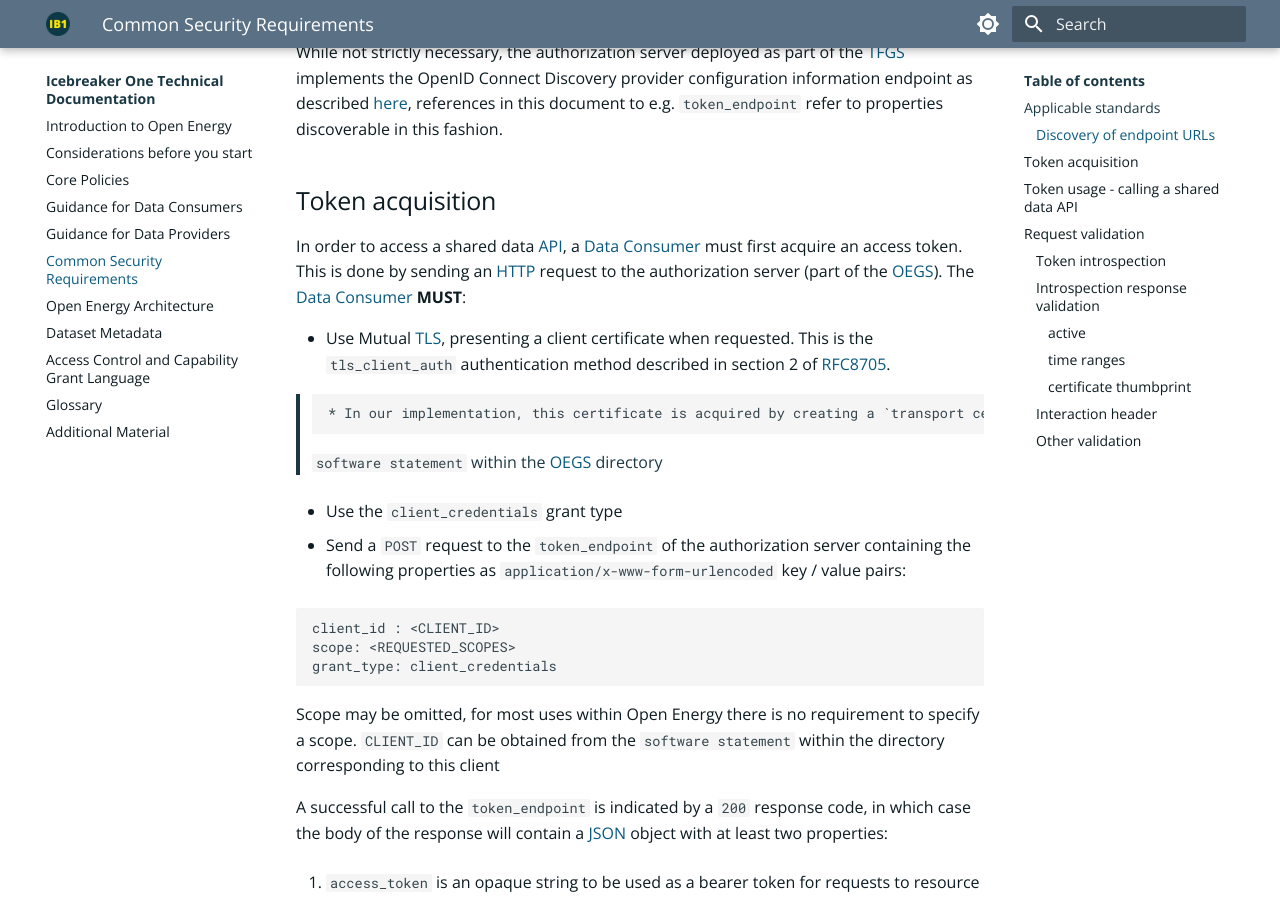
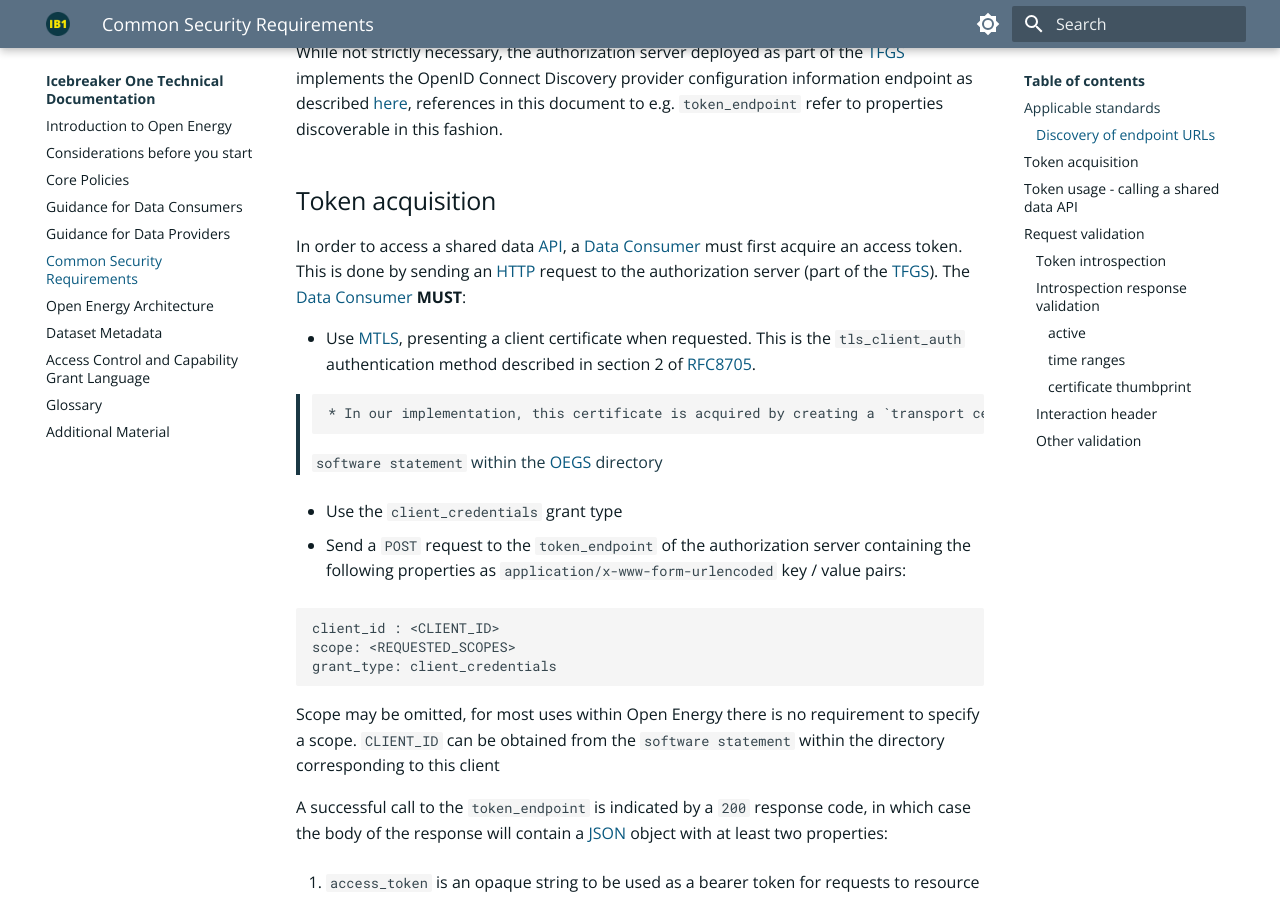
Before and after one commit to icebreakerone/ib1-technical-docs, an MkDocs documentation site: the page built from docs/ops_guidelines/technical_common.md, in a window 1280 px wide and 900 px high, scrolled down 905 px. Built offline with MkDocs 1.6.1 and Material for MkDocs 9.7.7, drawn with Linux system fonts in a browser that asks for light colours; the version menu is left out.

Commit message:
docs/ops_guidelines/technical_common.md updated from https://stackedit.net/

```diff
--- a/docs/ops_guidelines/technical_common.md
+++ b/docs/ops_guidelines/technical_common.md
@@ -1,8 +1,6 @@
 # Common Security Requirements
 
-**NOTE**: The key words **“MUST”**, **“MUST NOT”**, **“REQUIRED”**, **“SHALL”**, **“SHALL NOT”**, **“SHOULD”**,
-**“SHOULD NOT”**, **“RECOMMENDED”**, **“MAY”**, and **“OPTIONAL”** in this document are to be interpreted
-as described in [RFC 2119](https://www.ietf.org/rfc/rfc2119.txt).
+**NOTE**: The key words **“MUST”**, **“MUST NOT”**, **“REQUIRED”**, **“SHALL”**, **“SHALL NOT”**, **“SHOULD”**, **“SHOULD NOT”**, **“RECOMMENDED”**, **“MAY”**, and **“OPTIONAL”** in this document are to be interpreted as described in [RFC 2119](https://www.ietf.org/rfc/rfc2119.txt).
 
 The Icebreaker One (IB1) Trust Framework defines a security and trust model for shared data [APIs](../glossary.md#term-Application-programming-interface). Three parties are involved in each shared data request:
 
@@ -10,8 +8,7 @@
 1. The [Data Consumer](../glossary.md#term-Data-Consumer) wishing to access the [shared data](../glossary.md#term-Shared-data) [API](../glossary.md#term-Application-programming-interface)
 
 
-2. The [authorization](../glossary.md#term-Authorization) server, as part of the governance service ([TFGS](../glossary.md#term-Trust-Framework-Governance-Service)), with knowledge about the
-[Data Consumer](../glossary.md#term-Data-Consumer) as represented by an organisation account within the [TFGS](../glossary.md#term-Trust-Framework-Governance-Service)
+2. The [authorization](../glossary.md#term-Authorization) server, as part of the governance service ([TFGS](../glossary.md#term-Trust-Framework-Governance-Service)), with knowledge about the [Data Consumer](../glossary.md#term-Data-Consumer) as represented by an organisation account within the [TFGS](../glossary.md#term-Trust-Framework-Governance-Service)
 
 
 3. The [Data Provider](../glossary.md#term-Data-Provider) responsible for supplying shared data through its shared data [API](../glossary.md#term-Application-programming-interface)
@@ -41,11 +38,9 @@
 
 ## Token acquisition
 
-In order to access a shared data [API](../glossary.md#term-Application-programming-interface), a [Data Consumer](../glossary.md#term-Data-Consumer) must first acquire an access token. This is done by sending an
-[HTTP](../glossary.md#term-HypterText-Transfer-Protocol) request to the authorization server (part of the [OEGS](../glossary.md#term-Open-Energy-Governance-Service)). The [Data Consumer](../glossary.md#term-Data-Consumer) **MUST**:
+In order to access a shared data [API](../glossary.md#term-Application-programming-interface), a [Data Consumer](../glossary.md#term-Data-Consumer) must first acquire an access token. This is done by sending an [HTTP](../glossary.md#term-HypterText-Transfer-Protocol) request to the authorization server (part of the [TFGS](../glossary.md#term-Trust-Framework-Governance-Service)). The [Data Consumer](../glossary.md#term-Data-Consumer) **MUST**:
 
-
-* Use Mutual [TLS](../glossary.md#term-Transport-Layer-Security), presenting a client certificate when requested. This is the `tls_client_auth` authentication method
+* Use [MTLS](../glossary.md#term-Mutual-Transport-Layer-Security), presenting a client certificate when requested. This is the `tls_client_auth` authentication method
 described in section 2 of [RFC8705](../glossary.md#term-OAuth-2.0-Mutual-TLS-Client-Authentication-and-Certificate-Bound-Access-Tokens).
 
 >
```
Also changed, not shown: other parts of docs/ops_guidelines/technical_common.md (+1 -1 lines).
